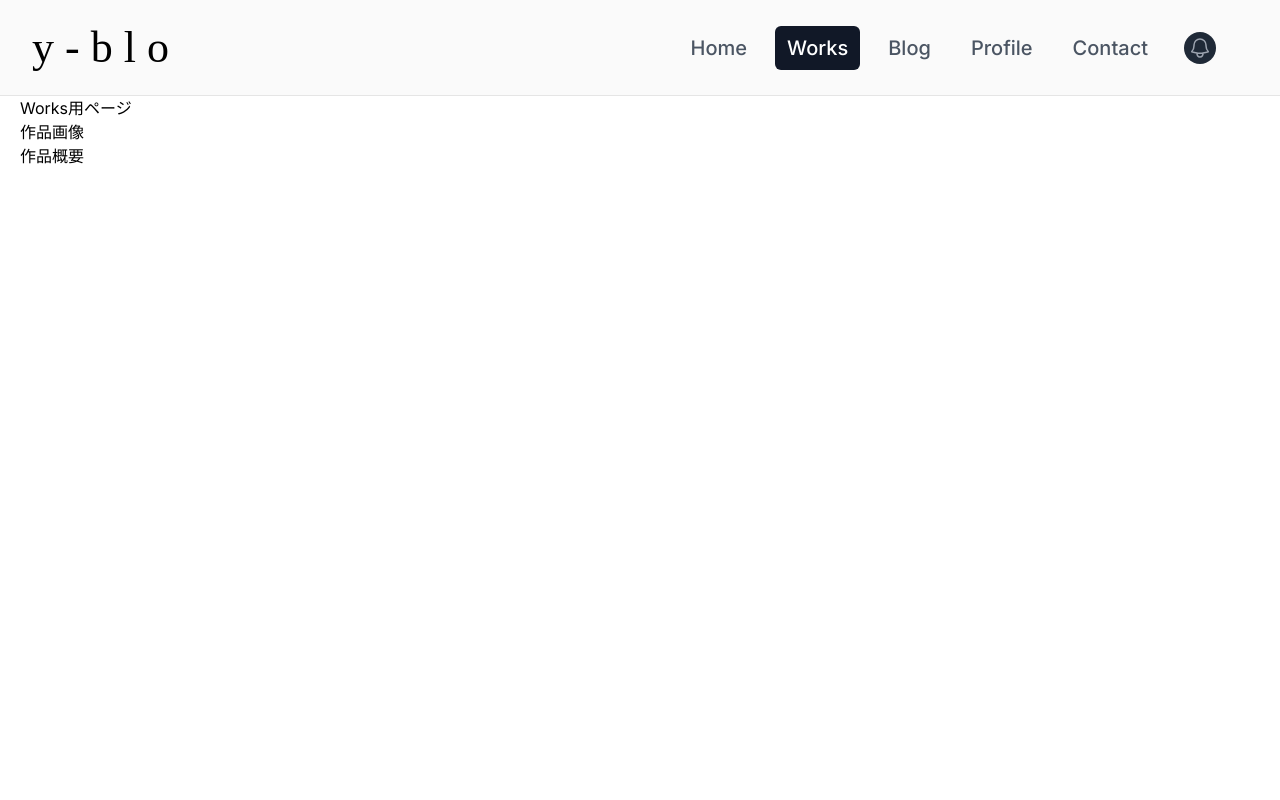
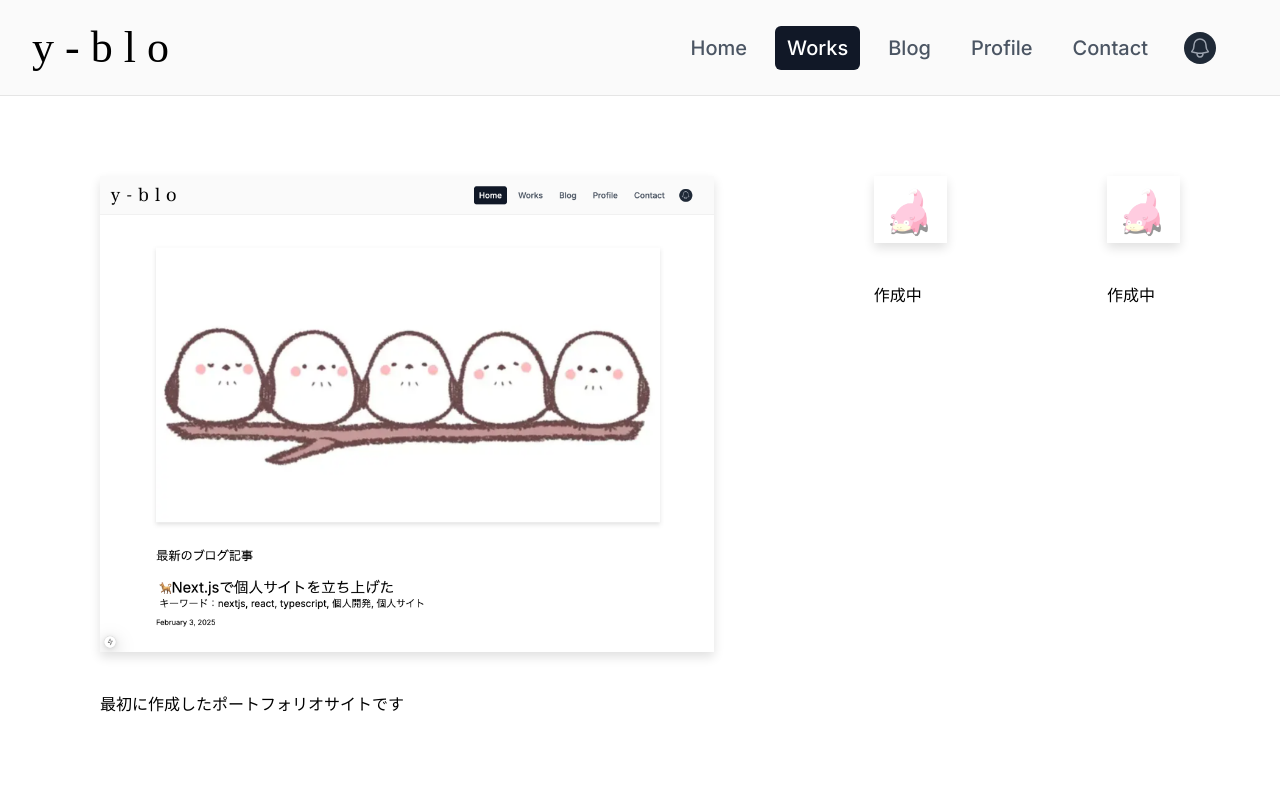
Before and after one commit to kounosukeshibata/y-blo, a Next.js app: page /works in a window 1280 px wide. Shown: the top 800 px of the page. Built offline with nearby package versions, Linux system fonts and the light colour scheme.

Commit message:
Worksページに作品を掲載する枠を設定しポートフォリオサイトを表示させた

```diff
--- a/src/app/_components/Artifacts.tsx
+++ b/src/app/_components/Artifacts.tsx
@@ -1,11 +1,19 @@
-import ProductionImage from '@/app/_components/ProductionImage'
+import CoverImage from '@/app/_components/cover-image'
 import ProductionSummary from '@/app/_components/ProductionSummary'
 
-const Artifatcs = () => {
+type ArtProps = {
+  name: string
+  imgsrc: string
+  width: number
+  height: number
+  summary: string
+}
+
+const Artifatcs = ({ name, imgsrc, width, height, summary }: ArtProps) => {
   return (
-    <div>
-      <ProductionImage />
-      <ProductionSummary />
+    <div className="m-20 flex-col">
+      <CoverImage title={name} src={imgsrc} width={width} height={height} />
+      <ProductionSummary summary={summary} />
     </div>
   )
 }
--- a/src/app/_components/Collection.tsx
+++ b/src/app/_components/Collection.tsx
@@ -3,8 +3,28 @@ import Artifacts from '@/app/_components/Artifacts'
 const Collection = () => {
   return (
     <div>
-      <div>
-        <Artifacts />
+      <div className="lg:flex">
+        <Artifacts
+          name="y-blo"
+          imgsrc="/assets/profile/portfoliosite-image.png"
+          width={300}
+          height={300}
+          summary="最初に作成したポートフォリオサイトです"
+        />
+        <Artifacts
+          name="テトリス"
+          imgsrc="/assets/profile/yadon-image.png"
+          width={700}
+          height={700}
+          summary="作成中"
+        />
+        <Artifacts
+          name="テトリス"
+          imgsrc="/assets/profile/yadon-image.png"
+          width={700}
+          height={700}
+          summary="作成中"
+        />
       </div>
     </div>
   )
--- a/src/app/_components/ProductionImage.tsx
+++ b/src/app/_components/ProductionImage.tsx
@@ -1,5 +1,11 @@
-const ProductionImage = () => {
-  return <h3>作品画像</h3>
-}
+// import CoverImage from "@/app/_components/cover-image"
 
-export default ProductionImage
+// const ProductionImage = () => {
+//   return (
+//     <div>
+//       <CoverImage />
+//     </div>
+//   )
+// }
+
+// export default ProductionImage
--- a/src/app/_components/ProductionSummary.tsx
+++ b/src/app/_components/ProductionSummary.tsx
@@ -1,5 +1,5 @@
-const ProductionSummary = () => {
-  return <h3>作品概要</h3>
+const ProductionSummary = ({ summary }: { summary: string }) => {
+  return <h3 className="mt-10">{summary}</h3>
 }
 
 export default ProductionSummary
--- a/src/app/_components/cover-image.tsx
+++ b/src/app/_components/cover-image.tsx
@@ -4,11 +4,13 @@ import Image from 'next/image'
 type Props = {
   title: string
   src: string
+  width: number
+  height: number
   className?: string
   id?: string
 }
 
-const CoverImage = ({ title, src, className, id }: Props) => {
+const CoverImage = ({ title, src, width, height, className, id }: Props) => {
   const image = (
     <Image
       src={src}
@@ -16,8 +18,8 @@ const CoverImage = ({ title, src, className, id }: Props) => {
       className={cn('shadow-sm w-full', className, {
         'hover:shadow-lg transition-shadow duration-200': id,
       })}
-      width={1300}
-      height={630}
+      width={width}
+      height={height}
     />
   )
   return <div className="sm:mx-0">{image}</div>
--- a/src/app/works/page.tsx
+++ b/src/app/works/page.tsx
@@ -4,7 +4,6 @@ import Container from '@/app/_components/container'
 const Page = () => {
   return (
     <Container>
-      <h1>Works用ページ</h1>
       <Collection />
     </Container>
   )
```
